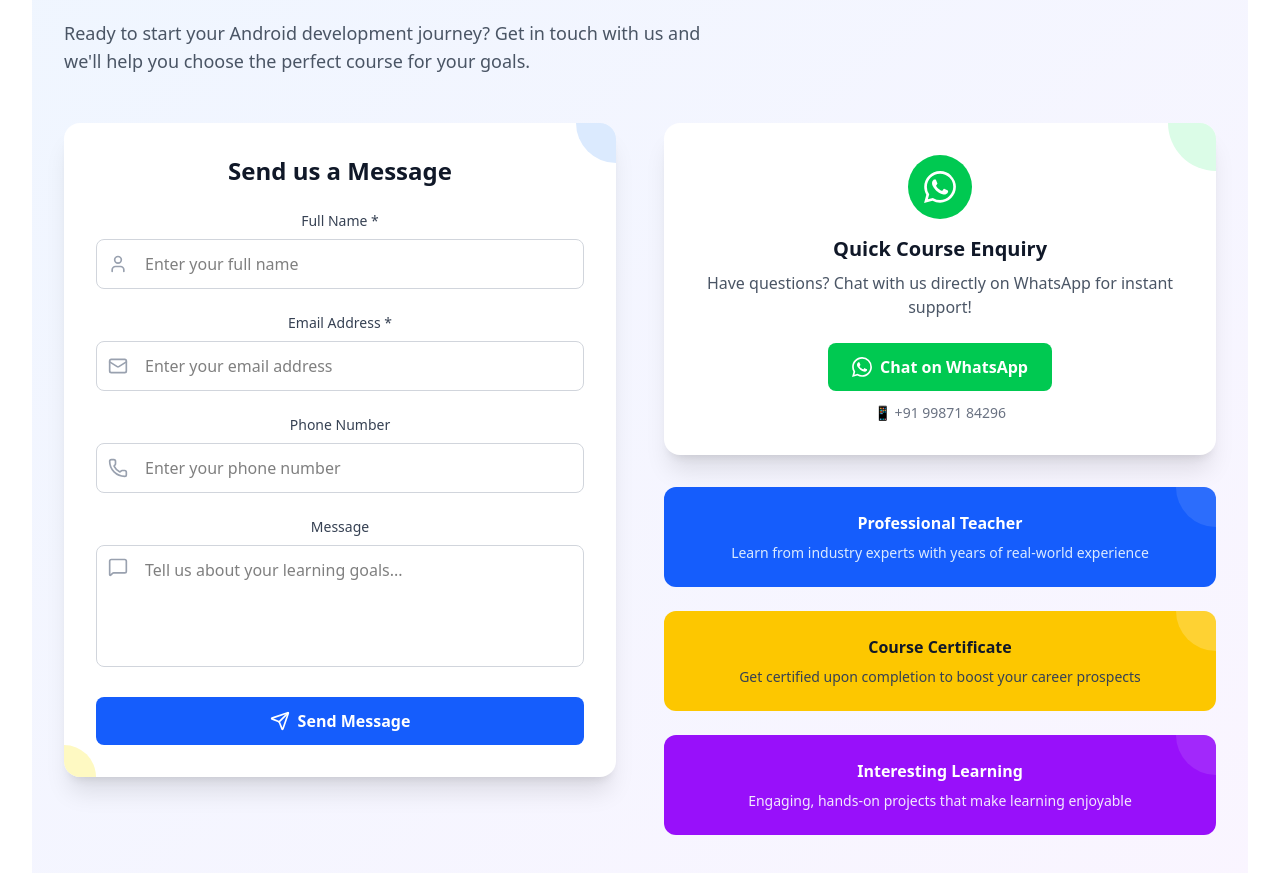
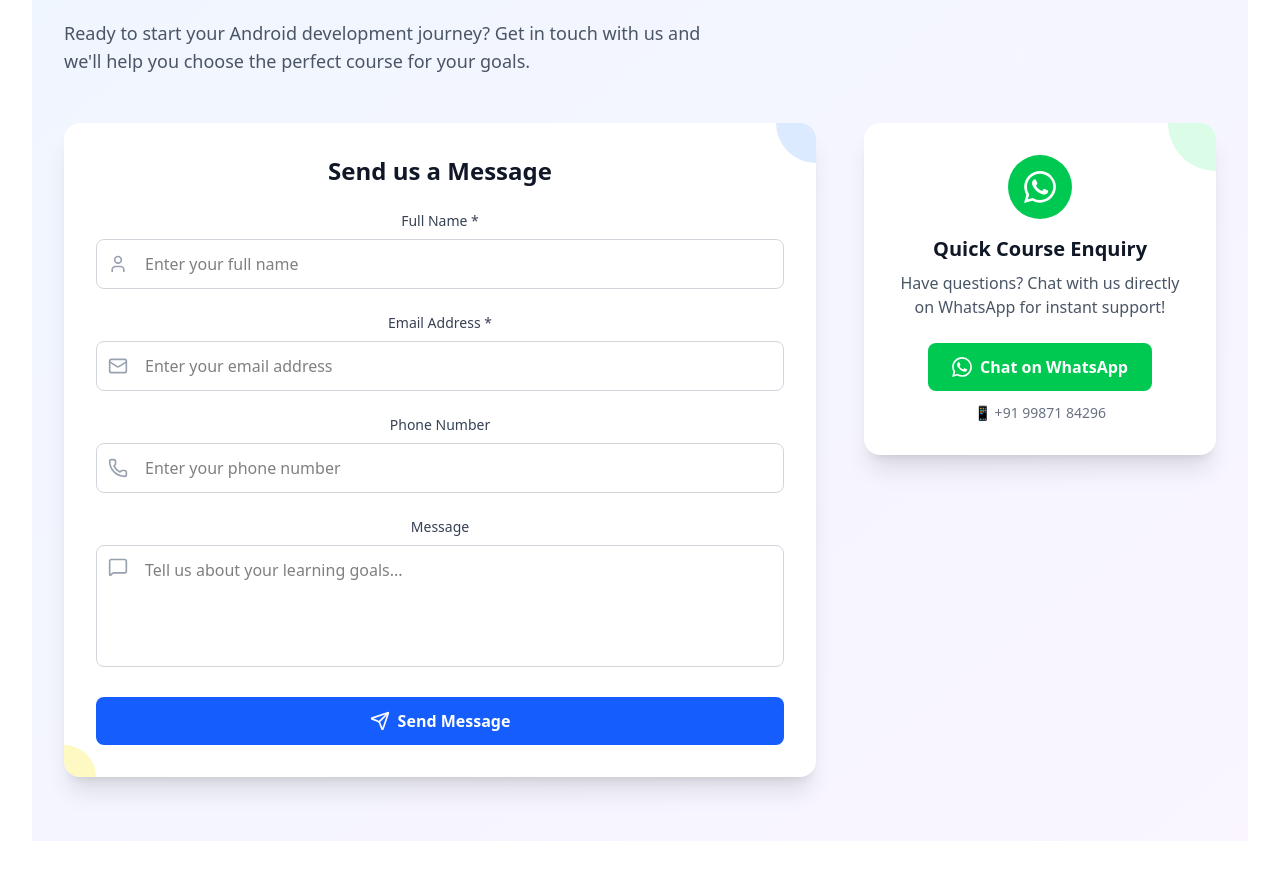
Before and after one commit to justacademy0/android_app_dev, a React (Vite) app in the folder frontend_app/: page / in a window 1280 px wide. Shown: the part 5580-6453 px from the top of the page. Built offline with nearby package versions, Linux system fonts and the light colour scheme.

Commit message:
completed contact

```diff
--- a/frontend_app/src/pages/Contact.jsx
+++ b/frontend_app/src/pages/Contact.jsx
@@ -43,9 +43,9 @@ const Contact = () => {
   };
 
   const handleWhatsAppClick = () => {
-    const phoneNumber = '+919987184296';
+    const phoneNumber = '919987184296'; // Removed the + sign
     const message = 'Hi, I am interested in the Android Course. Could you please provide more details?';
-    const whatsappUrl = `https://wa.me/${phoneNumber.replace('+', '')}?text=${encodeURIComponent(message)}`;
+    const whatsappUrl = `https://wa.me/${phoneNumber}?text=${encodeURIComponent(message)}`;
     window.open(whatsappUrl, '_blank');
   };
 
@@ -65,9 +65,9 @@ const Contact = () => {
           </p>
         </div>
 
-        <div className="grid lg:grid-cols-2 gap-12 items-start">
-          {/* Contact Form */}
-          <div className="bg-white rounded-2xl shadow-xl p-8 relative overflow-hidden">
+        <div className="grid lg:grid-cols-3 gap-12 items-start">
+          {/* Contact Form - Takes 2 columns */}
+          <div className="lg:col-span-2 bg-white rounded-2xl shadow-xl p-8 relative overflow-hidden">
             {/* Decorative elements */}
             <div className="absolute top-0 right-0 w-20 h-20 bg-blue-100 rounded-full -translate-y-10 translate-x-10"></div>
             <div className="absolute bottom-0 left-0 w-16 h-16 bg-yellow-100 rounded-full translate-y-8 -translate-x-8"></div>
@@ -173,10 +173,10 @@ const Contact = () => {
             )}
           </div>
 
-          {/* WhatsApp Contact & Info */}
-          <div className="space-y-8">
+          {/* WhatsApp Contact & Info - Takes 1 column */}
+          <div className="lg:col-span-1">
             {/* WhatsApp Card */}
-            <div className="bg-white rounded-2xl shadow-xl p-8 relative overflow-hidden">
+            <div className="bg-white rounded-2xl shadow-xl p-8 relative overflow-hidden h-full flex flex-col justify-center">
               <div className="absolute top-0 right-0 w-24 h-24 bg-green-100 rounded-full -translate-y-12 translate-x-12"></div>
 
               <div className="text-center">
@@ -201,27 +201,6 @@ const Contact = () => {
                 </p>
               </div>
             </div>
-
-            {/* Info Cards */}
-            <div className="grid grid-cols-1 gap-6">
-              <div className="bg-blue-600 text-white rounded-xl p-6 relative overflow-hidden">
-                <div className="absolute top-0 right-0 w-20 h-20 bg-white/10 rounded-full -translate-y-10 translate-x-10"></div>
-                <h4 className="font-semibold mb-2">Professional Teacher</h4>
-                <p className="text-blue-100 text-sm">Learn from industry experts with years of real-world experience</p>
-              </div>
-
-              <div className="bg-yellow-400 text-gray-900 rounded-xl p-6 relative overflow-hidden">
-                <div className="absolute top-0 right-0 w-20 h-20 bg-white/20 rounded-full -translate-y-10 translate-x-10"></div>
-                <h4 className="font-semibold mb-2">Course Certificate</h4>
-                <p className="text-gray-700 text-sm">Get certified upon completion to boost your career prospects</p>
-              </div>
-
-              <div className="bg-purple-600 text-white rounded-xl p-6 relative overflow-hidden">
-                <div className="absolute top-0 right-0 w-20 h-20 bg-white/10 rounded-full -translate-y-10 translate-x-10"></div>
-                <h4 className="font-semibold mb-2">Interesting Learning</h4>
-                <p className="text-purple-100 text-sm">Engaging, hands-on projects that make learning enjoyable</p>
-              </div>
-            </div>
           </div>
         </div>
       </div>
```
